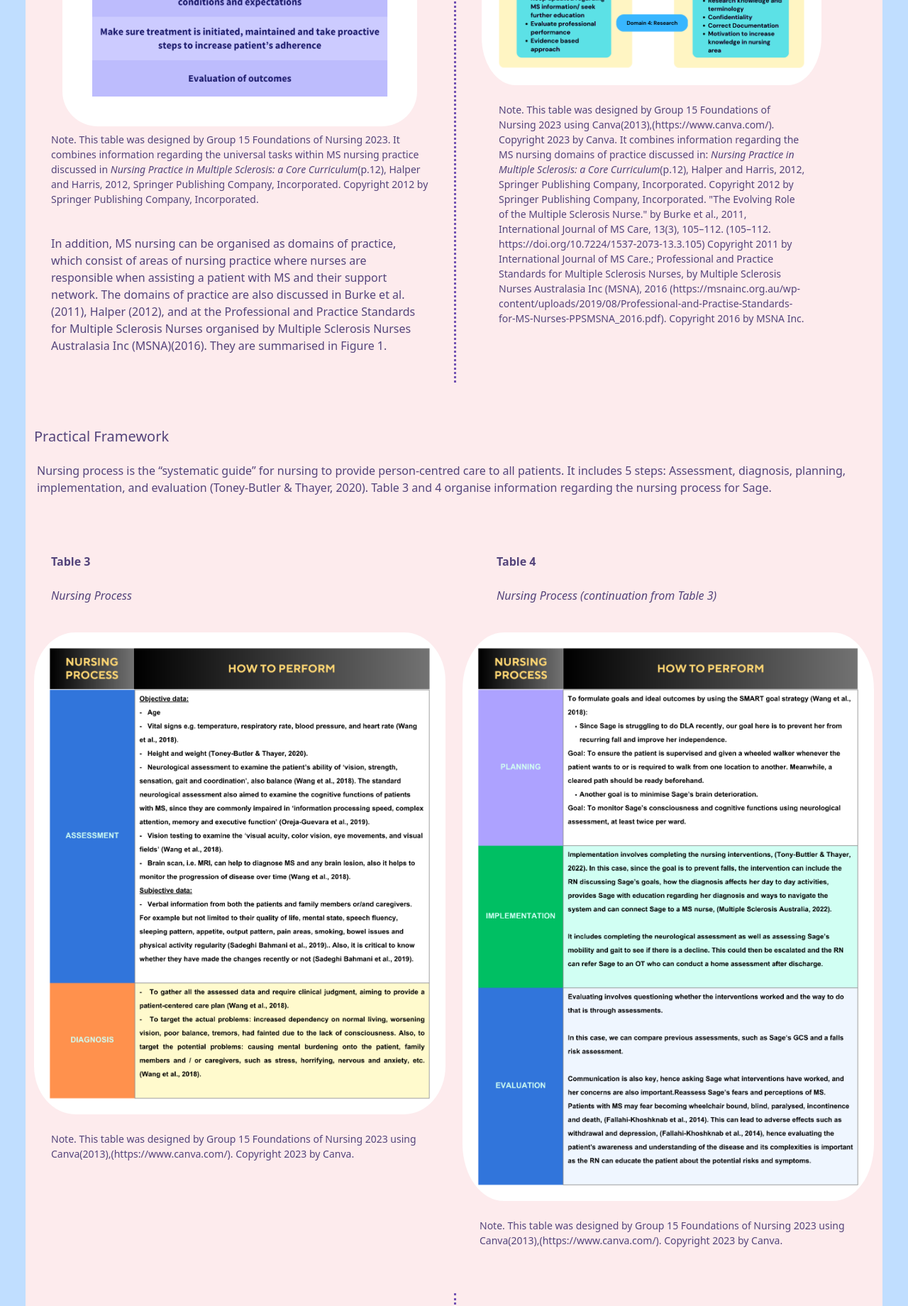
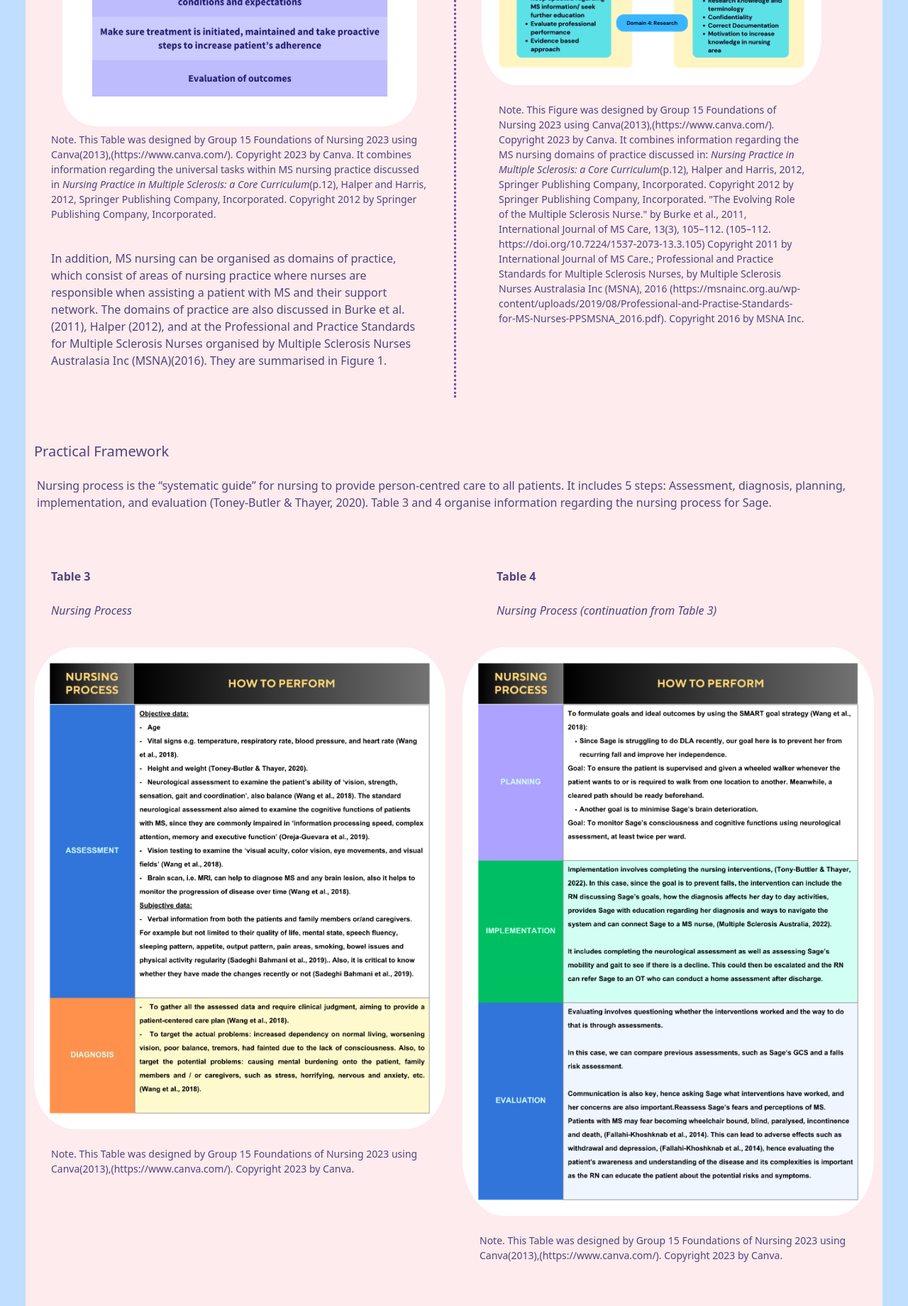
Before and after one commit to amarr001/amarr001.github.io, a plain HTML site: page index.html in a window 1280 px wide. Shown: the part 2700-4540 px from the top of the page at 71% size. Drawn offline with nearby package versions, Linux system fonts and the light colour scheme.

Commit message:
reference notes

```diff
--- a/index.html
+++ b/index.html
@@ -237,7 +237,7 @@ height: 350px;
             <p class="px-4 fw-bold pb-2">Table 1</p>
             <p class="px-4 pb-4 fst-italic">Universal Tasks Associated with MS Nursing</p>
           <img src="Copy of Project Poster (3).png" class="d-block mx-lg-auto img-fluid zoomOne roundImage" alt="Universal Principles MS" width="500" height="100" loading="lazy">
-          <p class="px-4 pt-2 small">Note. This table was designed by Group 15 Foundations of Nursing 2023. It combines information regarding the universal tasks within MS nursing practice discussed in <span class="fst-italic">Nursing Practice in Multiple Sclerosis: a Core Curriculum</span>(p.12), Halper and Harris, 2012, Springer Publishing Company, Incorporated. Copyright 2012 by Springer Publishing Company, Incorporated.  </p>
+          <p class="px-4 pt-2 small">Note. This Table was designed by Group 15 Foundations of Nursing 2023 using Canva(2013),(https://www.canva.com/). Copyright 2023 by Canva. It combines information regarding the universal tasks within MS nursing practice discussed in <span class="fst-italic">Nursing Practice in Multiple Sclerosis: a Core Curriculum</span>(p.12), Halper and Harris, 2012, Springer Publishing Company, Incorporated. Copyright 2012 by Springer Publishing Company, Incorporated.  </p>
           <p class="p-4">
             In addition, MS nursing can be organised as domains of practice,
             which consist of areas of nursing practice where nurses are responsible when assisting a patient with
@@ -254,7 +254,7 @@ height: 350px;
             <p class="px-4 pb-2 fw-bold">Figure 1</p>
             <p class="px-4 fst-italic pb-4">Domains of Practice - MS Nursing</p>
           <img src="Copy of Project Poster (1).png" class="d-block mx-lg-auto img-fluid zoomTwo roundImage" alt="Domains of Practice" width="700" height="200" loading="lazy">
-          <p class="px-4 pt-4 small">Note. This table was designed by Group 15 Foundations of Nursing 2023 using Canva(2013),(https://www.canva.com/). Copyright 2023 by Canva. It combines information regarding the MS nursing domains of practice discussed in: <span class="fst-italic">Nursing Practice in Multiple Sclerosis: a Core Curriculum</span>(p.12), Halper and Harris, 2012, Springer Publishing Company, Incorporated. Copyright 2012 by Springer Publishing Company, Incorporated. <span>"The Evolving Role of the Multiple Sclerosis Nurse."</span> by Burke et al., 2011, <span class="fst-italics">International Journal of MS Care, 13(3), 105–112. (105–112. https://doi.org/10.7224/1537-2073-13.3.105)</span> Copyright 2011 by International Journal of MS Care.;
+          <p class="px-4 pt-4 small">Note. This Figure was designed by Group 15 Foundations of Nursing 2023 using Canva(2013),(https://www.canva.com/). Copyright 2023 by Canva. It combines information regarding the MS nursing domains of practice discussed in: <span class="fst-italic">Nursing Practice in Multiple Sclerosis: a Core Curriculum</span>(p.12), Halper and Harris, 2012, Springer Publishing Company, Incorporated. Copyright 2012 by Springer Publishing Company, Incorporated. <span>"The Evolving Role of the Multiple Sclerosis Nurse."</span> by Burke et al., 2011, <span class="fst-italics">International Journal of MS Care, 13(3), 105–112. (105–112. https://doi.org/10.7224/1537-2073-13.3.105)</span> Copyright 2011 by International Journal of MS Care.;
             Professional and Practice Standards for Multiple Sclerosis Nurses, by Multiple Sclerosis Nurses Australasia Inc (MSNA), 2016 (https://msnainc.org.au/wp-content/uploads/2019/08/Professional-and-Practise-Standards-for-MS-Nurses-PPSMSNA_2016.pdf). Copyright 2016 by MSNA Inc.</p>
           </div>
 
@@ -274,14 +274,14 @@ height: 350px;
               <p class="px-4 fw-bold pb-2">Table 3</p>
             <p class="px-4 pb-4 fst-italic">Nursing Process</p>
               <img src="practical_framework1.png" class="d-block mx-lg-auto img-fluid zoomTwo roundImage" alt="Practical Framework Table" width="700" height="100" loading="lazy">
-              <p class="px-4 pt-4 small">Note. This table was designed by Group 15 Foundations of Nursing 2023 using Canva(2013),(https://www.canva.com/). Copyright 2023 by Canva.
+              <p class="px-4 pt-4 small">Note. This Table was designed by Group 15 Foundations of Nursing 2023 using Canva(2013),(https://www.canva.com/). Copyright 2023 by Canva.
               </p>
             </div>
             <div class="col-6">
               <p class="px-5 fw-bold pb-2">Table 4</p>
             <p class="px-5 pb-4 fst-italic">Nursing Process (continuation from Table 3)</p>
               <img src="practical_framework2.png" class="d-block mx-lg-auto img-fluid zoomTwo roundImage" alt="Practical Framework Table" width="700" height="100" loading="lazy">
-              <p class="px-4 pt-4 small">Note. This table was designed by Group 15 Foundations of Nursing 2023 using Canva(2013),(https://www.canva.com/). Copyright 2023 by Canva.
+              <p class="px-4 pt-4 small">Note. This Table was designed by Group 15 Foundations of Nursing 2023 using Canva(2013),(https://www.canva.com/). Copyright 2023 by Canva.
                 </p>
             </div>
           </div>
@@ -298,7 +298,7 @@ height: 350px;
           <p class="px-4 fw-bold pb-2">Figure 2</p>
             <p class="px-4 pb-4 fst-italic">Four Principles of Bioethics applied to Sage</p>
           <img src="Philo_framework.png" class="d-block mx-lg-auto img-fluid zoomTwo roundImage" alt="Practical Framework Table" width="700" height="100" loading="lazy">
-          <p class="px-4 pt-4 small">Note. This table was designed by Group 15 Foundations of Nursing 2023 using Canva(2013),(https://www.canva.com/). Copyright 2023 by Canva.
+          <p class="px-4 pt-4 small">Note. This Figure was designed by Group 15 Foundations of Nursing 2023 using Canva(2013),(https://www.canva.com/). Copyright 2023 by Canva.
           </p>
         </div>
 
@@ -315,7 +315,7 @@ Figure 3 shows the four domains within the Code(s) of Conduct set by the NMBA (P
             <p class="px-4 fw-bold pb-2">Figure 3</p>
             <p class="px-4 pb-4 fst-italic">Code(s) of Conduct for Nurses and Midwifes</p>
           <img src="Regu_framework.png" class="d-block mx-lg-auto img-fluid zoomOne roundImage" alt="Practical Framework Table" width="900" height="100" loading="lazy">
-          <p class="px-4 pt-4 small">Note. This table was designed by Group 15 Foundations of Nursing 2023 using Canva(2013),(https://www.canva.com/). Copyright 2023 by Canva. It combines information regarding the Code(s) of Conduct for Nurses and Midwifes discussed in:
+          <p class="px-4 pt-4 small">Note. This Figure was designed by Group 15 Foundations of Nursing 2023 using Canva(2013),(https://www.canva.com/). Copyright 2023 by Canva. It combines information regarding the Code(s) of Conduct for Nurses and Midwifes discussed in:
             Nursing and Midwifery Board of Australia [NMBA] - Code(s) of Conduct, by Purdue and Kerr, 2020 (https://www.nswnma.asn.au/wp-content/uploads/2020/05/NMBA_Codes-of-Conduct_PPT.pdf). Copyright 2020 by NSW Nurses and Midwives' Association.</p>
           </div>
             </div>
```
